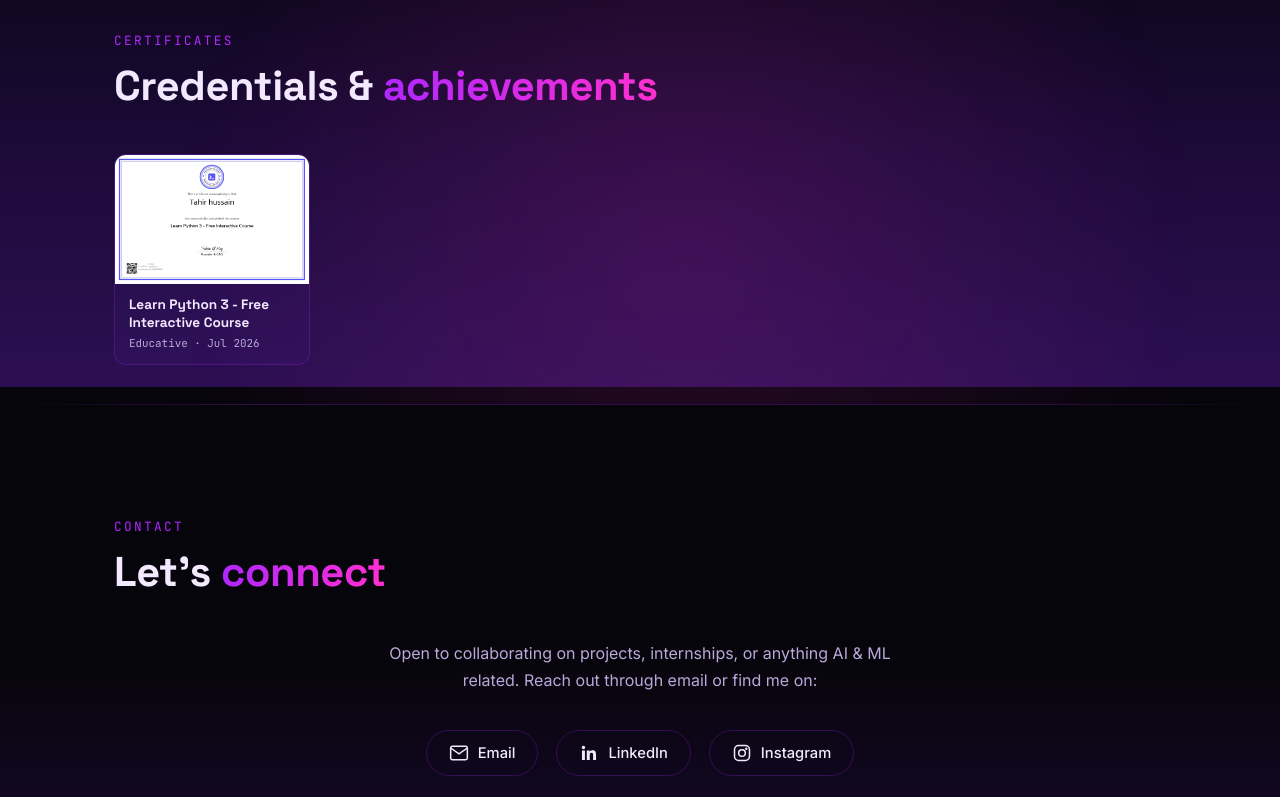
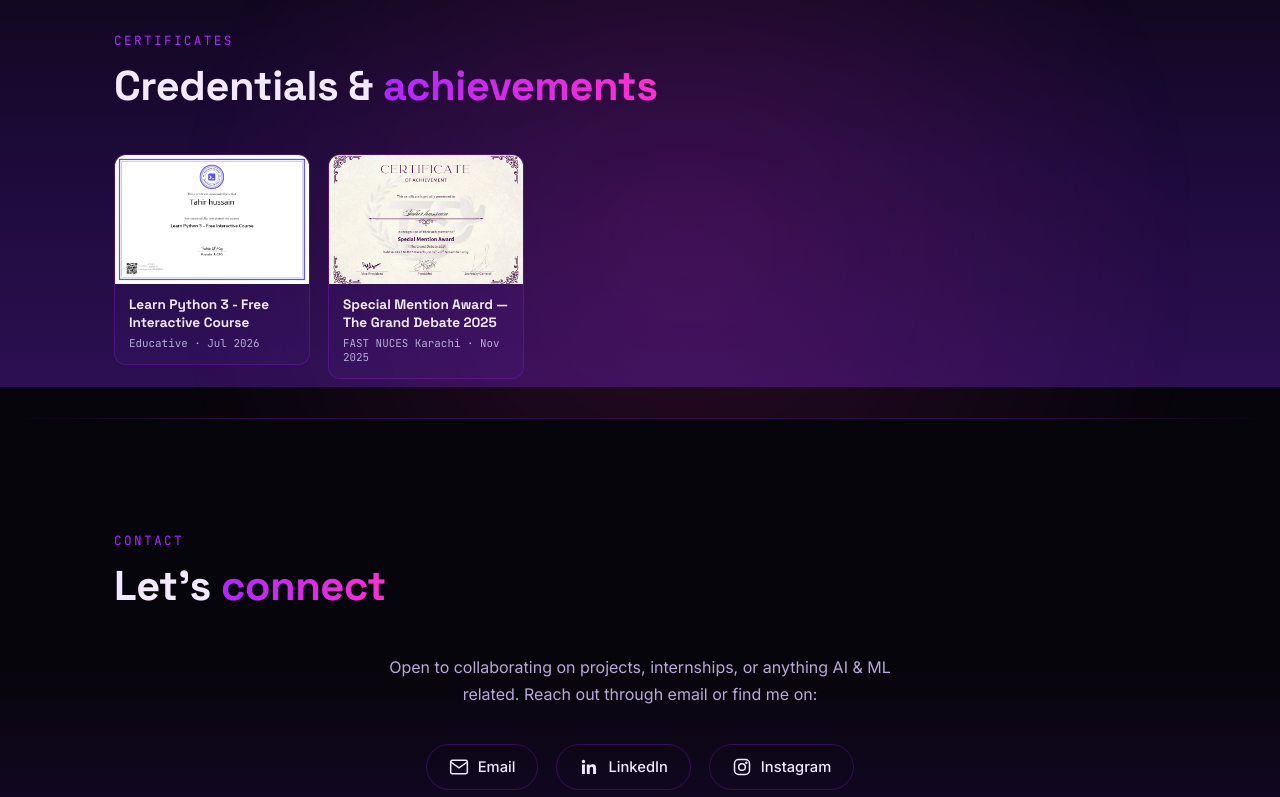
Before and after one commit to Ranatahir0532/Tahir-portfolio, a Next.js app: page / in a window 1280 px wide. Shown: the part 2813-3610 px from the top of the page. Built offline with nearby package versions, Linux system fonts and the light colour scheme.

Commit message:
added new cirtificate

```diff
--- a/components/Certificates.js
+++ b/components/Certificates.js
@@ -17,6 +17,13 @@ const CERTIFICATES = [
     date: "Jul 2026",
     image: "/certificates/learn-python-3.png",
     fileUrl: "/certificates/learn-python-3.pdf",
+  },
+  {
+    title: "Special Mention Award — The Grand Debate 2025",
+    issuer: "FAST NUCES Karachi",
+    date: "Nov 2025",
+    image: "/certificates/special-mention-debate.jpg",
+    fileUrl: "/certificates/special-mention-debate.pdf",
   },
 ];
 
```
Also changed, not shown: public/certificates/special-mention-debate.jpg (added), 1 other file (tests, documents, lock files or other folders).
